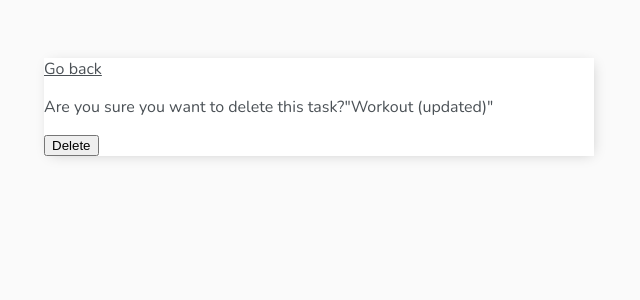
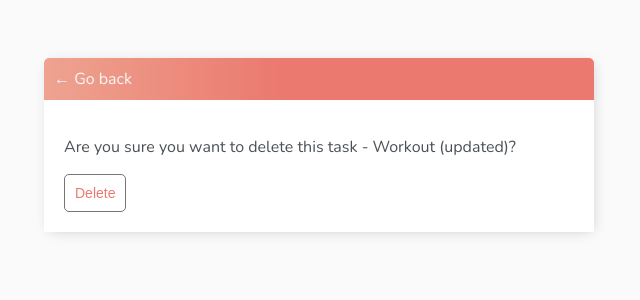
Before and after one commit to Stefan-Andjelic/Enhanced-ToDo, a Django app: page /task-delete/2/ in a window 1280 px wide. Shown: the top 300 px of the page, without its empty margins (321-961 px from the left). Run offline with Django 4.2, Linux system fonts and the light colour scheme; a user stored in the database is signed in; data comes from the database, SQL or seed files in the repository; both versions use the stored data as it was after the commit.

Commit message:
added styling to login, register, delete, and create pages

```diff
--- a/base/templates/base/main.html
+++ b/base/templates/base/main.html
@@ -79,6 +79,62 @@
             background-color: rgb(218, 218, 218);
             border-radius: 50%;
         }
+
+        .delete-link {
+            text-decoration: none;
+            font-weight: 900;
+            color: #cf4949;
+            font-size: 22px;
+            line-height: 0;
+        }
+
+        #search-add-wrapper {
+            display: flex;
+            justify-content: space-between;
+            align-items: center;
+            padding: 20px;
+        }
+
+        #add-link {
+            color: #EB796F;
+            text-decoration: none;
+            font-size: 42px;
+            text-shadow: 1px 1px #81413b;
+        }
+
+        input[type=text],
+        input[type=password],
+        textarea {
+            border: 1px solid #757575;
+            border-radius: 5px;
+            padding: 10px;
+            width: 90%;
+        }
+
+        label {
+            padding-top: 10px !important;
+            display: block;
+        }
+
+        ::placeholder {
+            font-weight: 300;
+            opacity: 0.5;
+        }
+
+        .button {
+            border: 1px solid #757575;
+            background-color: #FFF;
+            color: #EB796F;
+            padding: 10px;
+            font-size: 14px;
+            border-radius: 5px;
+            cursor: pointer;
+            text-decoration: none;
+        }
+
+        .card-body {
+            padding: 20px;
+        }
     </style>
 </head>
 <body>
--- a/base/templates/base/task_confirm_delete.html
+++ b/base/templates/base/task_confirm_delete.html
@@ -1,12 +1,17 @@
 {% extends 'base/main.html' %}
 {% block content %}
 
-<a href="{% url 'tasks' %}">Go back</a>
+<div class="header-bar">
+    <a href="{% url 'tasks' %}">&#8592; Go back</a>
+</div>
 
-<form method="POST">
-    {% csrf_token %}
-    <p>Are you sure you want to delete this task?"{{task}}" </p>
-    <input type="submit" value="Delete">
-</form>
+<div class="card-body">
+    <form method="POST">
+        {% csrf_token %}
+        <p>Are you sure you want to delete this task - {{task}}?</p>
+        <input class="button" type="submit" value="Delete">
+    </form>
+</div>
+
 
 {% endblock content %}
```
Also changed, not shown: base/templates/base/login.html (+6 -1 lines), base/templates/base/register.html (+17 -7 lines), base/templates/base/task_form.html (+10 -7 lines), base/templates/base/task_list.html (+9 -6 lines), db.sqlite3.
